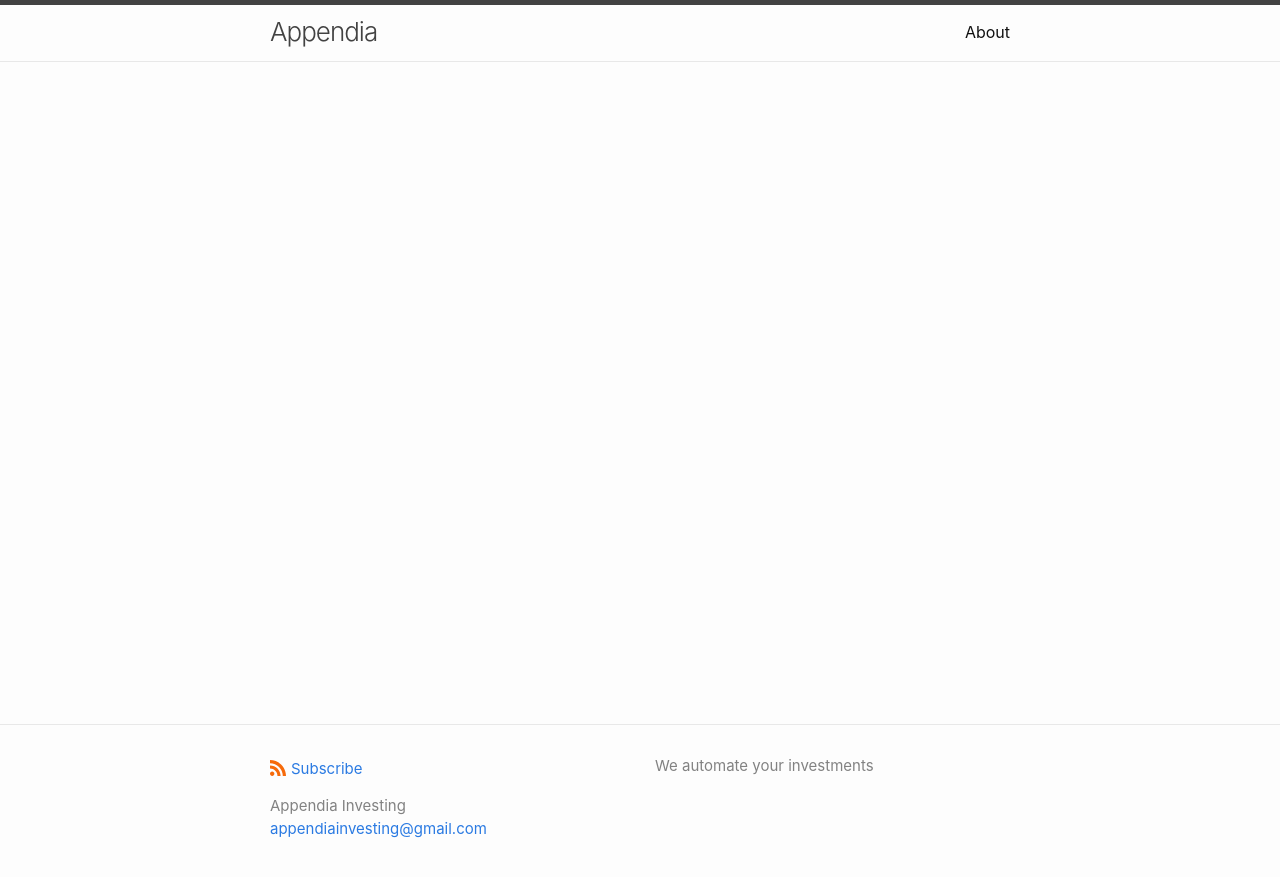
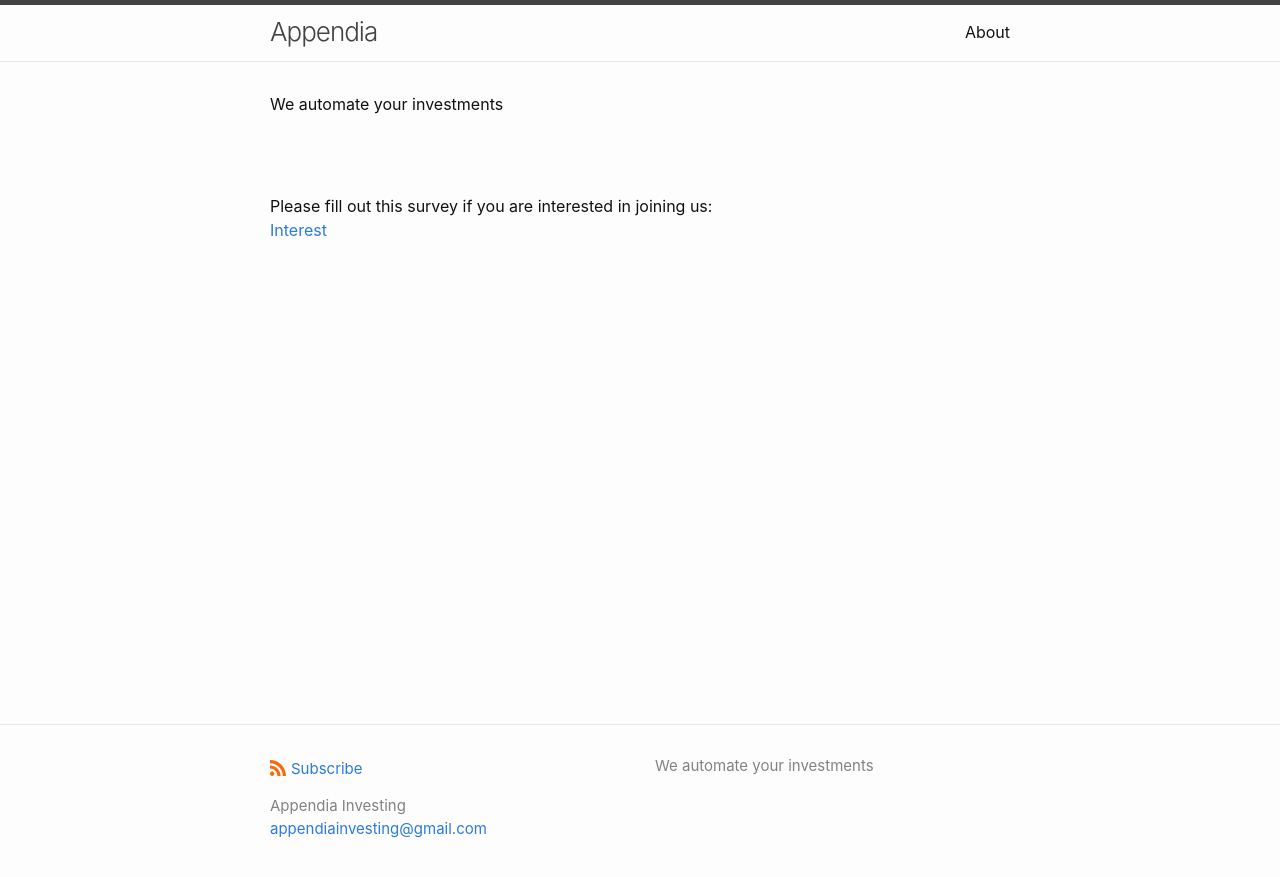
Before and after one commit to Appendia/appendia.github.io, a Jekyll site: the page built from index.md, in a window 1280 px wide. Shown: the top 877 px of the page. Built offline with Jekyll 4.4.1, drawn with Linux system fonts in a browser that asks for light colours.

Commit message:
Adds text to front page
Tests out a link to a survey to be added next commit.

```diff
--- a/index.md
+++ b/index.md
@@ -7,3 +7,11 @@
 #
 layout: default
 ---
+
+We automate your investments
+
+<br>
+<br>
+
+Please fill out this survey if you are interested in joining us:<br>
+[Interest](https://youtube.com)
```
